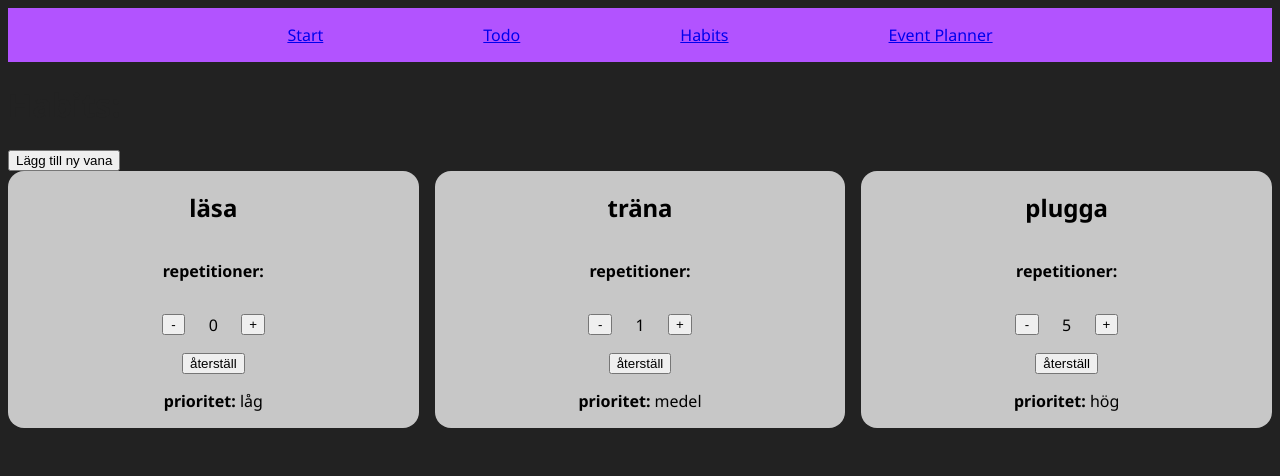
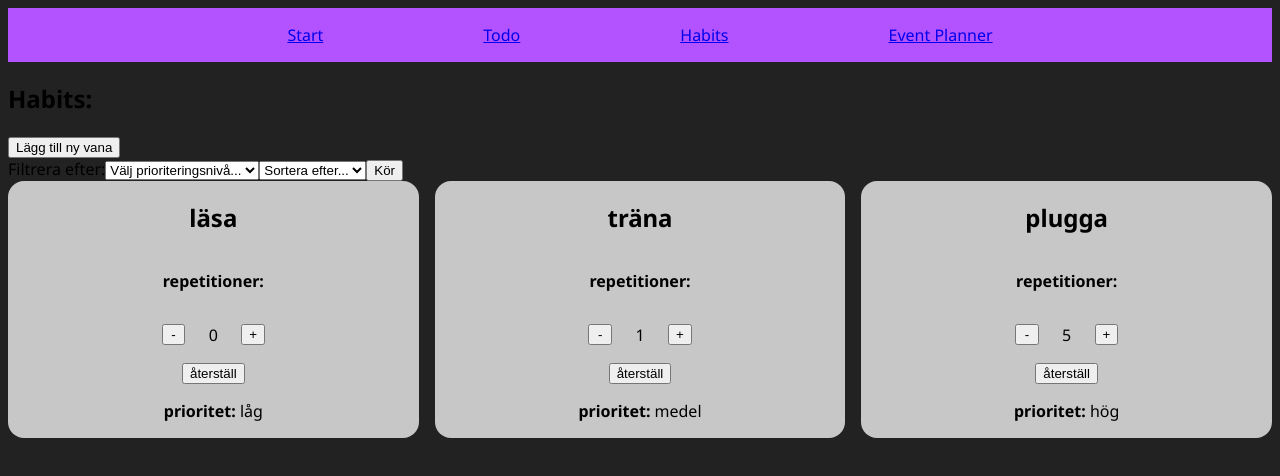
Before and after one commit to Ebba-Ene/projektarbete-productivity-assistant-application, a React (Vite) app: page /habits in a window 1280 px wide. Shown: the top 476 px of the page. Built offline with nearby package versions, Linux system fonts and the light colour scheme.

Commit message:
Add h2 instead of h1 in habits

```diff
--- a/src/pages/Habits/Habits.jsx
+++ b/src/pages/Habits/Habits.jsx
@@ -10,7 +10,7 @@ const Habits = () => {
 
   return (
     <>
-      <h1>Habits:</h1>
+      <h2>Habits:</h2>
       <button
         onClick={() => {
           setAddMode(!addMode)
@@ -19,6 +19,21 @@ const Habits = () => {
         {!addMode ? "Lägg till" : "Ignorera"} ny vana
       </button>
       {addMode && <HabitsForm />}
+      <div className={s.filtersort}>
+        <label htmlFor="filter">Filtrera efter:</label>
+        <select name="" id="filter">
+          <option value="">Välj prioriteringsnivå...</option>
+          <option value="">Låg</option>
+          <option value="">Medel</option>
+          <option value="">Hög</option>
+        </select>
+        <select name="" id="sort">
+          <option value="">Sortera efter...</option>
+          <option value="">Fallande</option>
+          <option value="">Stigande</option>
+        </select>
+        <button>Kör</button>
+      </div>
       <div className={s.grid}>
         {habits.map((item, i) => (
           <div className={s.habitCard} key={i}>
```
